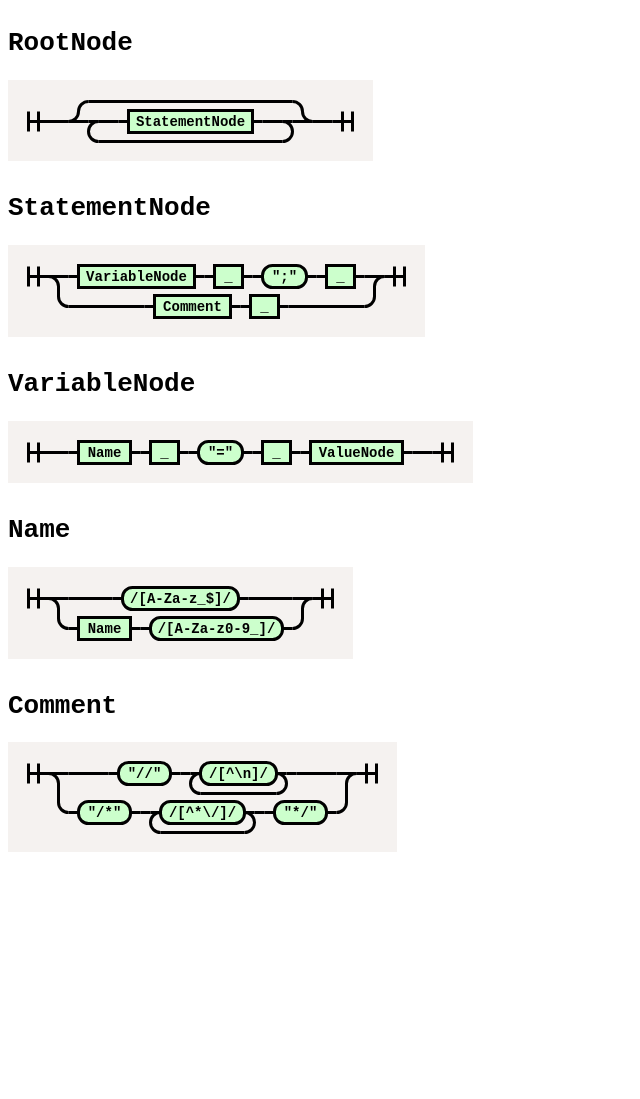
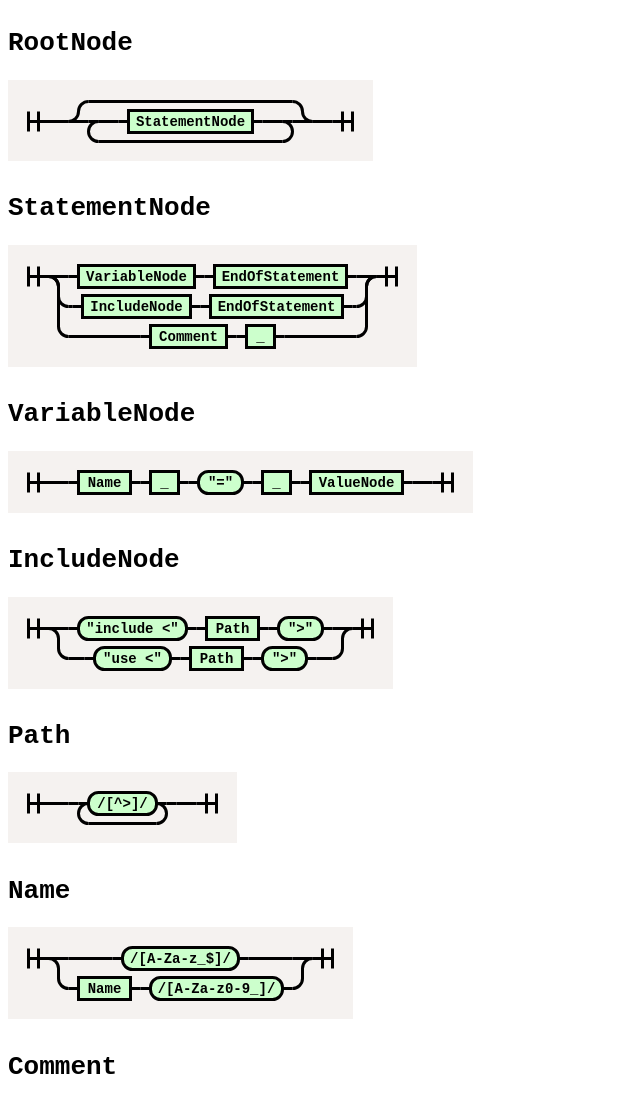
Before and after one commit to hhornbacher/node-scad-parser, a website: page src/nearley/scad-parser-grammar.html in a window 1280 px wide. Shown: the top 1099 px of the page, without its empty margins (0-640 px from the left). Before the commit the page ends 864 px from the top, so only its background shows below. Drawn offline with Linux system fonts and the light colour scheme.

Commit message:
added grammar for include nodes

```diff
--- a/src/nearley/scad-parser-grammar.html
+++ b/src/nearley/scad-parser-grammar.html
@@ -92,16 +92,16 @@ svg.railroad-diagram rect {
 </div>
 <h1><code>StatementNode</code></h1>
 <div>
-<svg class="railroad-diagram" width="417" height="92" viewBox="0 0 417 92">
+<svg class="railroad-diagram" width="409" height="122" viewBox="0 0 409 122">
 <g transform="translate(.5 .5)">
 <path d="M 20 21 v 20 m 10 -20 v 20 m -10 -10 h 20.5"></path>
 <g>
 <path d="M40 31h0"></path>
-<path d="M376 31h0"></path>
+<path d="M368 31h0"></path>
 <path d="M40 31h20"></path>
 <g>
 <path d="M60 31h0"></path>
-<path d="M356 31h0"></path>
+<path d="M348 31h0"></path>
 <path d="M60 31h10"></path>
 <g>
 <path d="M70 31h0"></path>
@@ -113,53 +113,59 @@ svg.railroad-diagram rect {
 <path d="M196 31h10"></path>
 <g>
 <path d="M206 31h0"></path>
-<path d="M234 31h0"></path>
-<rect x="206" y="20" width="28" height="22"></rect>
-<text x="220" y="35">&#95;</text>
+<path d="M338 31h0"></path>
+<rect x="206" y="20" width="132" height="22"></rect>
+<text x="272" y="35">EndOfStatement</text>
 </g>
-<path d="M234 31h10"></path>
-<path d="M244 31h10"></path>
-<g>
-<path d="M254 31h0"></path>
-<path d="M298 31h0"></path>
-<rect x="254" y="20" width="44" height="22" rx="10" ry="10"></rect>
-<text x="276" y="35">";"</text>
+<path d="M338 31h10"></path>
 </g>
-<path d="M298 31h10"></path>
-<path d="M308 31h10"></path>
-<g>
-<path d="M318 31h0"></path>
-<path d="M346 31h0"></path>
-<rect x="318" y="20" width="28" height="22"></rect>
-<text x="332" y="35">&#95;</text>
-</g>
-<path d="M346 31h10"></path>
-</g>
-<path d="M356 31h20"></path>
+<path d="M348 31h20"></path>
 <path d="M40 31a10 10 0 0 1 10 10v10a10 10 0 0 0 10 10"></path>
 <g>
-<path d="M60 61h76"></path>
-<path d="M280 61h76"></path>
-<path d="M136 61h10"></path>
+<path d="M60 61h4"></path>
+<path d="M344 61h4"></path>
+<path d="M64 61h10"></path>
 <g>
-<path d="M146 61h0"></path>
-<path d="M222 61h0"></path>
-<rect x="146" y="50" width="76" height="22"></rect>
-<text x="184" y="65">Comment</text>
+<path d="M74 61h0"></path>
+<path d="M182 61h0"></path>
+<rect x="74" y="50" width="108" height="22"></rect>
+<text x="128" y="65">IncludeNode</text>
 </g>
-<path d="M222 61h10"></path>
-<path d="M232 61h10"></path>
+<path d="M182 61h10"></path>
+<path d="M192 61h10"></path>
 <g>
-<path d="M242 61h0"></path>
-<path d="M270 61h0"></path>
-<rect x="242" y="50" width="28" height="22"></rect>
-<text x="256" y="65">&#95;</text>
+<path d="M202 61h0"></path>
+<path d="M334 61h0"></path>
+<rect x="202" y="50" width="132" height="22"></rect>
+<text x="268" y="65">EndOfStatement</text>
 </g>
-<path d="M270 61h10"></path>
+<path d="M334 61h10"></path>
 </g>
-<path d="M356 61a10 10 0 0 0 10 -10v-10a10 10 0 0 1 10 -10"></path>
+<path d="M348 61a10 10 0 0 0 10 -10v-10a10 10 0 0 1 10 -10"></path>
+<path d="M40 31a10 10 0 0 1 10 10v40a10 10 0 0 0 10 10"></path>
+<g>
+<path d="M60 91h72"></path>
+<path d="M276 91h72"></path>
+<path d="M132 91h10"></path>
+<g>
+<path d="M142 91h0"></path>
+<path d="M218 91h0"></path>
+<rect x="142" y="80" width="76" height="22"></rect>
+<text x="180" y="95">Comment</text>
 </g>
-<path d="M 376 31 h 20 m -10 -10 v 20 m 10 -20 v 20"></path>
+<path d="M218 91h10"></path>
+<path d="M228 91h10"></path>
+<g>
+<path d="M238 91h0"></path>
+<path d="M266 91h0"></path>
+<rect x="238" y="80" width="28" height="22"></rect>
+<text x="252" y="95">&#95;</text>
+</g>
+<path d="M266 91h10"></path>
+</g>
+<path d="M348 91a10 10 0 0 0 10 -10v-40a10 10 0 0 1 10 -10"></path>
+</g>
+<path d="M 368 31 h 20 m -10 -10 v 20 m 10 -20 v 20"></path>
 </g>
 </svg>
 
@@ -220,6 +226,119 @@ svg.railroad-diagram rect {
 <path d="M404 31h20"></path>
 </g>
 <path d="M 424 31 h 20 m -10 -10 v 20 m 10 -20 v 20"></path>
+</g>
+</svg>
+
+</div>
+<h1><code>IncludeNode</code></h1>
+<div>
+<svg class="railroad-diagram" width="385" height="92" viewBox="0 0 385 92">
+<g transform="translate(.5 .5)">
+<path d="M 20 21 v 20 m 10 -20 v 20 m -10 -10 h 20.5"></path>
+<g>
+<path d="M40 31h0"></path>
+<path d="M344 31h0"></path>
+<path d="M40 31h20"></path>
+<g>
+<path d="M60 31h0"></path>
+<path d="M324 31h0"></path>
+<path d="M60 31h10"></path>
+<g>
+<path d="M70 31h0"></path>
+<path d="M178 31h0"></path>
+<rect x="70" y="20" width="108" height="22" rx="10" ry="10"></rect>
+<text x="124" y="35">"include &#60;"</text>
+</g>
+<path d="M178 31h10"></path>
+<path d="M188 31h10"></path>
+<g>
+<path d="M198 31h0"></path>
+<path d="M250 31h0"></path>
+<rect x="198" y="20" width="52" height="22"></rect>
+<text x="224" y="35">Path</text>
+</g>
+<path d="M250 31h10"></path>
+<path d="M260 31h10"></path>
+<g>
+<path d="M270 31h0"></path>
+<path d="M314 31h0"></path>
+<rect x="270" y="20" width="44" height="22" rx="10" ry="10"></rect>
+<text x="292" y="35">">"</text>
+</g>
+<path d="M314 31h10"></path>
+</g>
+<path d="M324 31h20"></path>
+<path d="M40 31a10 10 0 0 1 10 10v10a10 10 0 0 0 10 10"></path>
+<g>
+<path d="M60 61h16"></path>
+<path d="M308 61h16"></path>
+<path d="M76 61h10"></path>
+<g>
+<path d="M86 61h0"></path>
+<path d="M162 61h0"></path>
+<rect x="86" y="50" width="76" height="22" rx="10" ry="10"></rect>
+<text x="124" y="65">"use &#60;"</text>
+</g>
+<path d="M162 61h10"></path>
+<path d="M172 61h10"></path>
+<g>
+<path d="M182 61h0"></path>
+<path d="M234 61h0"></path>
+<rect x="182" y="50" width="52" height="22"></rect>
+<text x="208" y="65">Path</text>
+</g>
+<path d="M234 61h10"></path>
+<path d="M244 61h10"></path>
+<g>
+<path d="M254 61h0"></path>
+<path d="M298 61h0"></path>
+<rect x="254" y="50" width="44" height="22" rx="10" ry="10"></rect>
+<text x="276" y="65">">"</text>
+</g>
+<path d="M298 61h10"></path>
+</g>
+<path d="M324 61a10 10 0 0 0 10 -10v-10a10 10 0 0 1 10 -10"></path>
+</g>
+<path d="M 344 31 h 20 m -10 -10 v 20 m 10 -20 v 20"></path>
+</g>
+</svg>
+
+</div>
+<h1><code>Path</code></h1>
+<div>
+<svg class="railroad-diagram" width="229" height="71" viewBox="0 0 229 71">
+<g transform="translate(.5 .5)">
+<path d="M 20 21 v 20 m 10 -20 v 20 m -10 -10 h 20.5"></path>
+<g>
+<path d="M40 31h0"></path>
+<path d="M188 31h0"></path>
+<path d="M40 31h20"></path>
+<g>
+<path d="M60 31h0"></path>
+<path d="M168 31h0"></path>
+<path d="M60 31h10"></path>
+<g>
+<path d="M70 31h0"></path>
+<path d="M158 31h0"></path>
+<path d="M70 31h10"></path>
+<g>
+<path d="M80 31h0"></path>
+<path d="M148 31h0"></path>
+<rect x="80" y="20" width="68" height="22" rx="10" ry="10"></rect>
+<text x="114" y="35">/&#91;^>&#93;/</text>
+</g>
+<path d="M148 31h10"></path>
+<path d="M80 31a10 10 0 0 0 -10 10v0a10 10 0 0 0 10 10"></path>
+<g>
+<path d="M80 51h68"></path>
+</g>
+<path d="M148 51a10 10 0 0 0 10 -10v0a10 10 0 0 0 -10 -10"></path>
+</g>
+<path d="M158 31h10"></path>
+</g>
+<path d="M168 31h20"></path>
+</g>
+<path d="M 188 31 h 20 m -10 -10 v 20 m 10 -20 v 20"></path>
 </g>
 </svg>
 
```
Also changed, not shown: src/ast/nodes.js (+9 -14 lines), src/ast/values.js (+14 -0 lines), src/nearley/scad-parser.js (+10 -1 lines), 2 other files.
